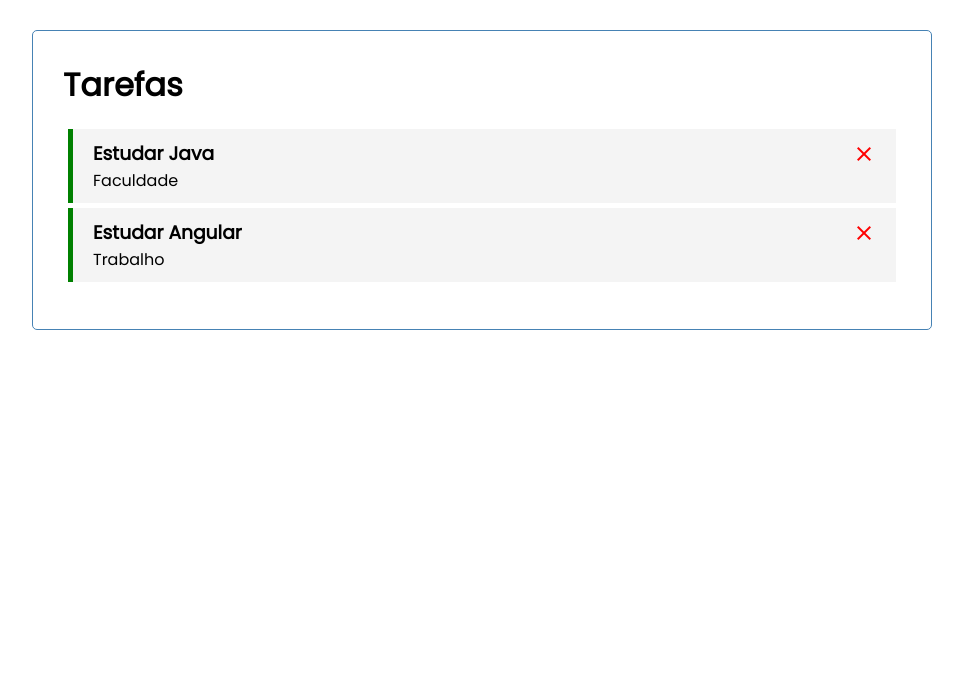
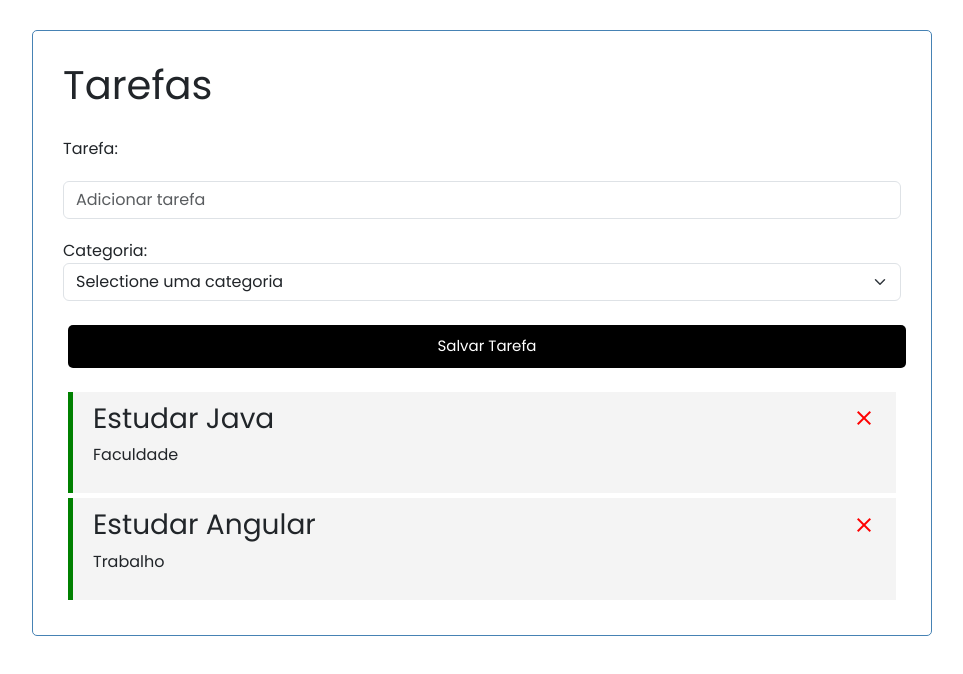
Before and after one commit to felipecartaxo/pweb1-todolist-fase2, an Angular app: page / in a window 1280 px wide. Shown: the top 674 px of the page, without its empty margins (158-1121 px from the left). Built offline with nearby package versions, Linux system fonts and the light colour scheme; data requests are answered from the project's data file.

Commit message:
implementando front do cadastro de tarefas

```diff
--- a/src/app/app.module.ts
+++ b/src/app/app.module.ts
@@ -10,13 +10,15 @@ import { provideAnimationsAsync } from '@angular/platform-browser/animations/asy
 import { TaskItemComponent } from './components/task-item/task-item.component';
 import { MatCardModule } from '@angular/material/card';
 import { MatIconModule } from '@angular/material/icon';
+import { AddTaskComponent } from './components/add-task/add-task.component';
 
 @NgModule({
   declarations: [
     AppComponent,
     HeaderComponent,
     TasksComponent,
-    TaskItemComponent
+    TaskItemComponent,
+    AddTaskComponent
   ],
   imports: [
     BrowserModule,
--- /dev/null
+++ b/src/app/components/add-task/add-task.component.html
@@ -0,0 +1,27 @@
+<form>
+  <div>
+    <label for="text">Tarefa:</label>
+    <input type="text"
+           name="text"
+           class="form-control"
+           placeholder="Adicionar tarefa"
+           id="text"
+    >
+  </div>
+
+  <div class="mb-4">
+    <label for="categoria">Categoria:</label>
+    <select name="categoria" id="categoria" class="form-select">
+      <option value="">Selectione uma categoria</option>
+      <option value="">Casa</option>
+      <option value="">Trabalho</option>
+      <option value="">Faculdade</option>
+      <option value="">Academia</option>
+      <option value="">Lazer</option>
+
+    </select>
+  </div>
+
+  <input type="submit" value="Salvar Tarefa" class="btn btn-block mb-4">
+
+</form>
--- a/src/app/components/tasks/tasks.component.html
+++ b/src/app/components/tasks/tasks.component.html
@@ -6,6 +6,7 @@
 <!--  }-->
 <!--</ul>-->
 
+<app-add-task></app-add-task>
 @for (tarefa of tarefas; track tarefa.id) {
   <app-task-item [tarefa]="tarefa"
                  (onDeleteTask)="deleteTask($event)"
--- a/src/index.html
+++ b/src/index.html
@@ -8,8 +8,12 @@
   <link rel="icon" type="image/x-icon" href="favicon.ico">
   <link href="https://fonts.googleapis.com/icon?family=Material+Icons" rel="stylesheet">
 
+  <!-- Dependência do bootstrap -->
+  <link href="https://cdn.jsdelivr.net/npm/bootstrap@5.3.3/dist/css/bootstrap.min.css" rel="stylesheet" integrity="sha384-QWTKZyjpPEjISv5WaRU9OFeRpok6YctnYmDr5pNlyT2bRjXh0JMhjY6hW+ALEwIH" crossorigin="anonymous">
+
 </head>
 <body>
   <app-root></app-root>
+  <script src="https://cdn.jsdelivr.net/npm/bootstrap@5.3.3/dist/js/bootstrap.bundle.min.js" integrity="sha384-YvpcrYf0tY3lHB60NNkmXc5s9fDVZLESaAA55NDzOxhy9GkcIdslK1eN7N6jIeHz" crossorigin="anonymous"></script>
 </body>
 </html>
```
Also changed, not shown: src/app/components/add-task/add-task.component.ts (added, +11 -0 lines), src/app/components/add-task/add-task.component.css (added), 1 other file (tests, documents, lock files or other folders).
